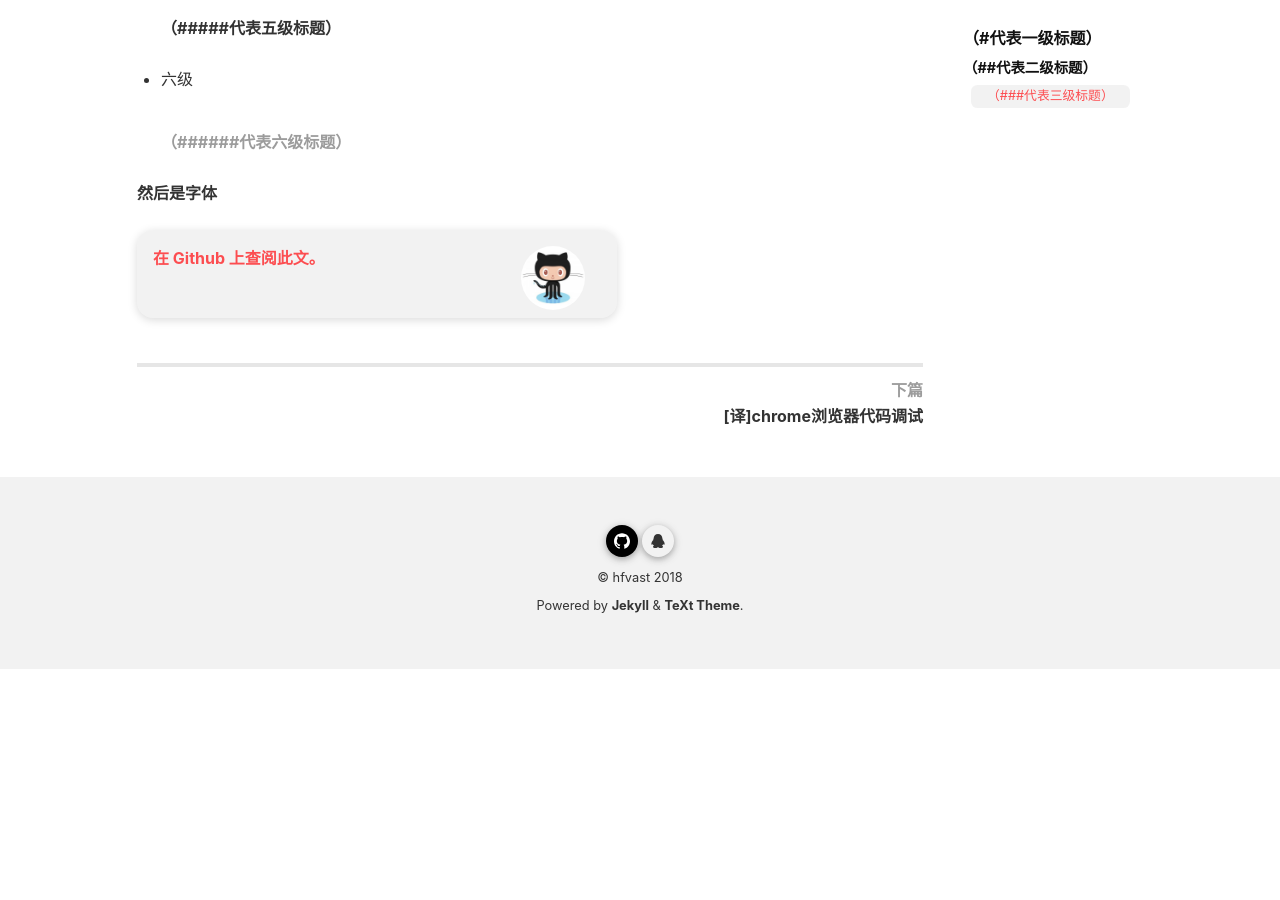
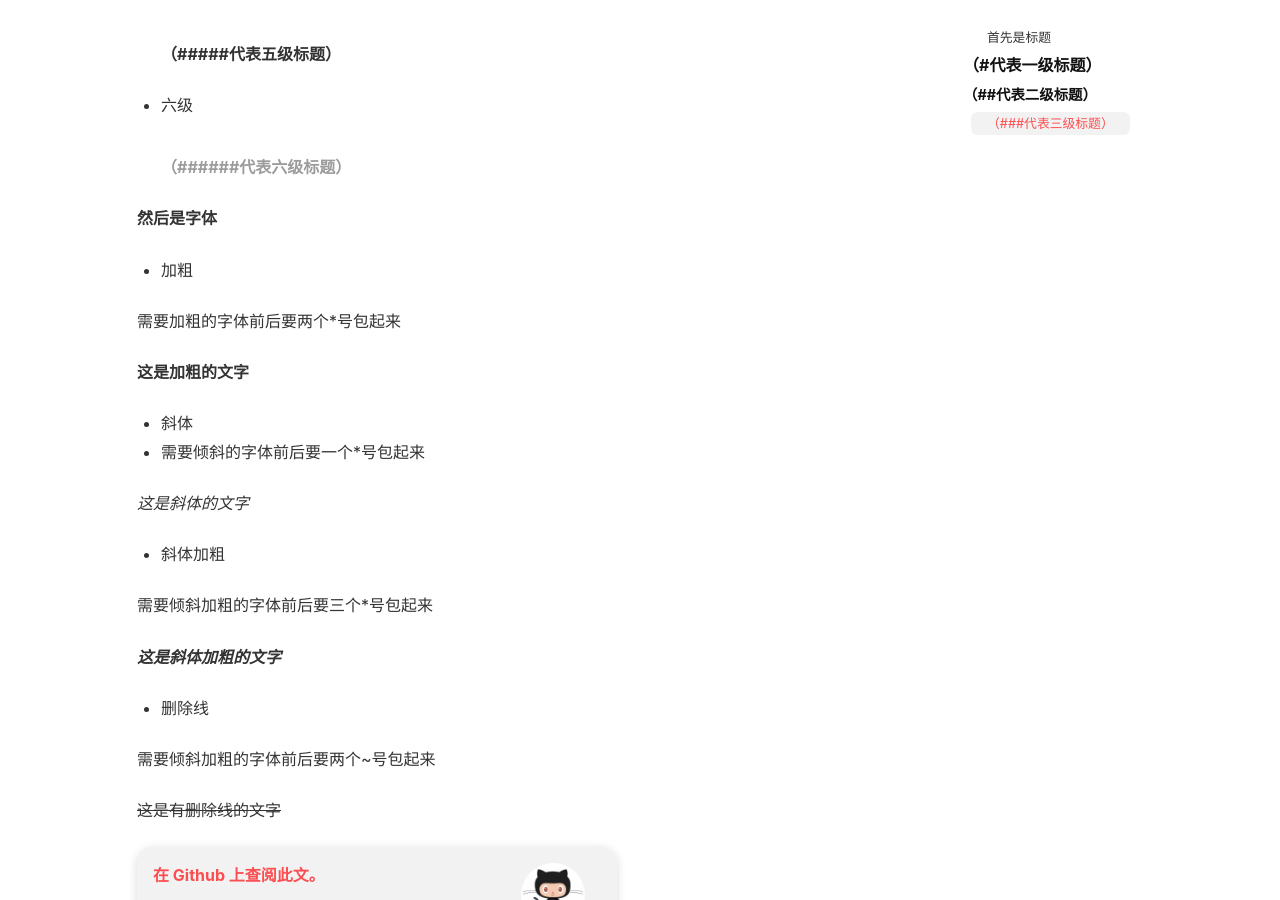
Before and after one commit to FireLee1413/hfvast.github.io, a Jekyll site: the page built from _posts/2018-10-24-MarkDown语法.md, in a window 1280 px wide and 900 px high, scrolled down 968 px. Built offline with Jekyll 4.4.1, drawn with Linux system fonts in a browser that asks for light colours; our own code applies the rules of GitHub Pages for plain Markdown files; before the commit the page ends 1637 px from its top, so only the background shows below that.

Commit message:
Update _posts/2018-10-24-MarkDown语法.md

```diff
--- a/_posts/2018-10-24-MarkDown语法.md
+++ b/_posts/2018-10-24-MarkDown语法.md
@@ -1,11 +1,12 @@
 
 markdown是一种纯文本格式的标记语言。通过简单的标记语法，可以使普通文本具有一定的格式
 
-**首先是标题**
+### 首先是标题
 
 通过在要显示的文字前面加#字符来表示，共支持1到6级标题
 
 - 一级
+
 # （#代表一级标题）
 - 二级
 ## （##代表二级标题）
@@ -19,3 +20,27 @@ markdown是一种纯文本格式的标记语言。通过简单的标记语法，
 ###### （######代表六级标题）
 
 **然后是字体**
+
+- 加粗
+
+需要加粗的字体前后要两个*号包起来
+
+**这是加粗的文字**
+
+- 斜体
+-
+需要倾斜的字体前后要一个*号包起来
+
+*这是斜体的文字*
+
+- 斜体加粗
+
+需要倾斜加粗的字体前后要三个*号包起来
+
+***这是斜体加粗的文字***
+
+- 删除线
+
+需要倾斜加粗的字体前后要两个~号包起来
+
+~~这是有删除线的文字~~
```
